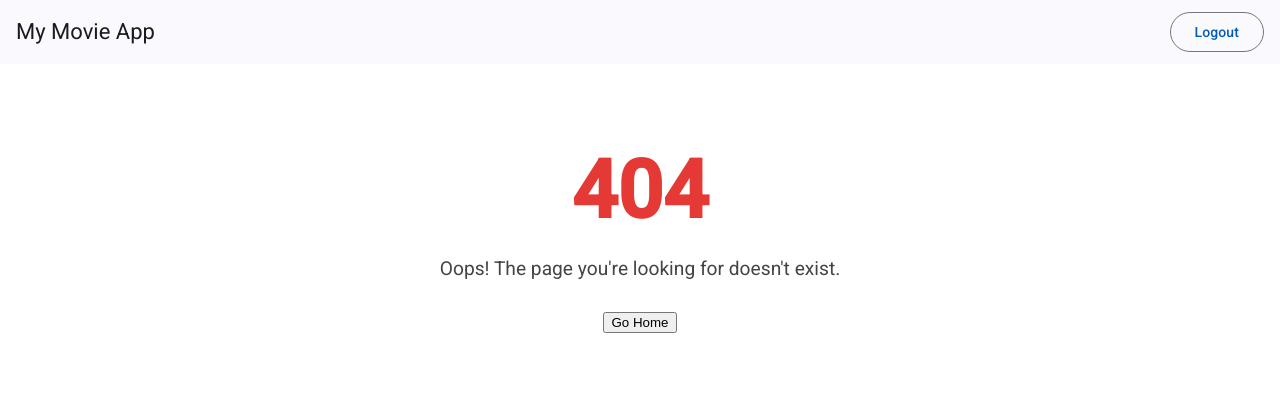
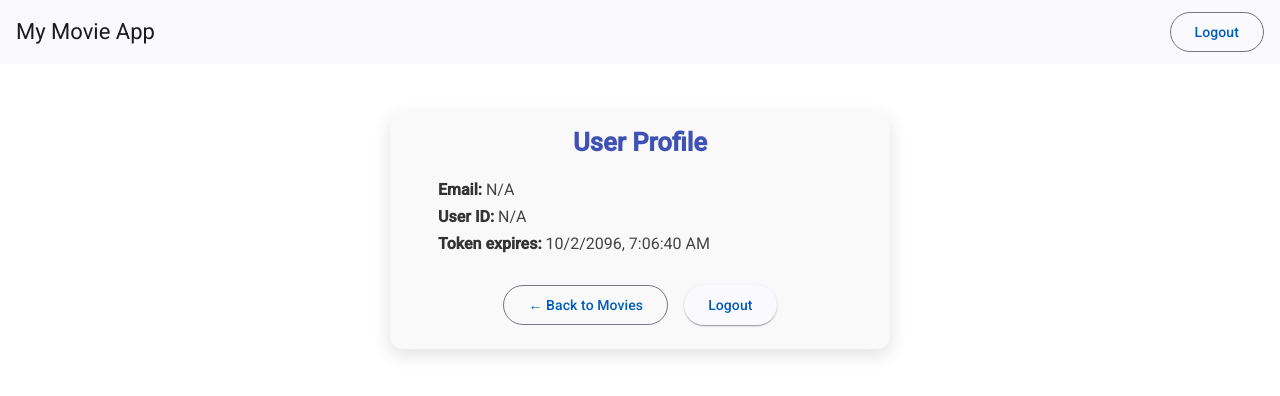
Before and after one commit to chakib-lah/movie-app, an Angular app in the folder frontend/: page /profile in a window 1280 px wide. Before the commit this address had no page. Shown: the top 396 px of the page. Built offline with nearby package versions, Linux system fonts and the light colour scheme; no server answers; sample sign-in values are in the browser's storage.

Commit message:
add User profile

```diff
--- a/frontend/src/app/app.routes.ts
+++ b/frontend/src/app/app.routes.ts
@@ -20,6 +20,12 @@ export const routes: Routes = [
         loadChildren: () =>
           import('./movies/movies.routes').then((m) => m.movieRoutes),
       },
+      {
+        path: 'profile',
+        canActivate: [authGuard],
+        loadComponent: () =>
+          import('./profile/profile.component').then((m) => m.ProfileComponent),
+      },
     ],
   },
   {
--- a/frontend/src/app/core/services/auth.service.ts
+++ b/frontend/src/app/core/services/auth.service.ts
@@ -59,4 +59,13 @@ export class AuthService {
       { withCredentials: true }
     );
   }
+
+  getUserProfile() {
+    return this.http.get<{ email: string; _id: string }>(
+      `${environment.apiUrl}/auth/me`,
+      {
+        withCredentials: true,
+      }
+    );
+  }
 }
--- /dev/null
+++ b/frontend/src/app/profile/profile.component.css
@@ -0,0 +1,33 @@
+.profile-card {
+  max-width: 500px;
+  margin: 3rem auto;
+  padding: 1rem 2rem;
+  border-radius: 12px;
+  box-shadow: 0 6px 18px rgba(0, 0, 0, 0.12);
+  background-color: #f9f9f9;
+}
+
+mat-card-title {
+  font-size: 1.6rem;
+  font-weight: 600;
+  color: #3f51b5;
+  margin-bottom: 1rem;
+  text-align: center;
+}
+
+mat-card-content p {
+  font-size: 1rem;
+  margin: 0.5rem 0;
+  color: #444;
+}
+
+mat-card-content p strong {
+  color: #333;
+}
+
+mat-card-actions {
+  display: flex;
+  justify-content: center;
+  gap: 1rem;
+  margin-top: 1.5rem;
+}
--- /dev/null
+++ b/frontend/src/app/profile/profile.component.html
@@ -0,0 +1,16 @@
+<mat-card class="profile-card">
+  <mat-card-title>User Profile</mat-card-title>
+
+  <mat-card-content>
+    <p><strong>Email:</strong> {{ user()?.email || "N/A" }}</p>
+    <p><strong>User ID:</strong> {{ user()?._id || "N/A" }}</p>
+    <p><strong>Token expires:</strong> {{ tokenExp() }}</p>
+  </mat-card-content>
+
+  <mat-card-actions>
+    <button mat-stroked-button color="primary" (click)="goToMovies()">
+      ← Back to Movies
+    </button>
+    <button mat-raised-button color="warn" (click)="onLogout()">Logout</button>
+  </mat-card-actions>
+</mat-card>
--- /dev/null
+++ b/frontend/src/app/profile/profile.component.ts
@@ -0,0 +1,41 @@
+import { Component, computed, inject, signal } from '@angular/core';
+import { AuthService } from '../core/services/auth.service';
+import { Router } from '@angular/router';
+import { CommonModule } from '@angular/common';
+import { MatCardModule } from '@angular/material/card';
+import { MatButtonModule } from '@angular/material/button';
+
+@Component({
+  selector: 'app-profile',
+  imports: [CommonModule, MatCardModule, MatButtonModule],
+  templateUrl: './profile.component.html',
+  styleUrl: './profile.component.css',
+})
+export class ProfileComponent {
+  private authService = inject(AuthService);
+  private router = inject(Router);
+
+  user = signal<{ email: string; _id: string } | null>(null);
+  tokenExp = signal<string>('');
+
+  ngOnInit() {
+    this.authService.getUserProfile().subscribe({
+      next: (data) => this.user.set(data),
+      error: () => this.user.set(null),
+    });
+
+    const token = this.authService.getToken();
+    if (token) {
+      const { exp } = JSON.parse(atob(token.split('.')[1]));
+      this.tokenExp.set(new Date(exp * 1000).toLocaleString());
+    }
+  }
+
+  onLogout() {
+    this.authService.logout().subscribe(() => this.router.navigate(['/login']));
+  }
+
+  goToMovies() {
+    this.router.navigate(['/movies']);
+  }
+}
```
Also changed, not shown: 1 other file (tests, documents, lock files or other folders).
